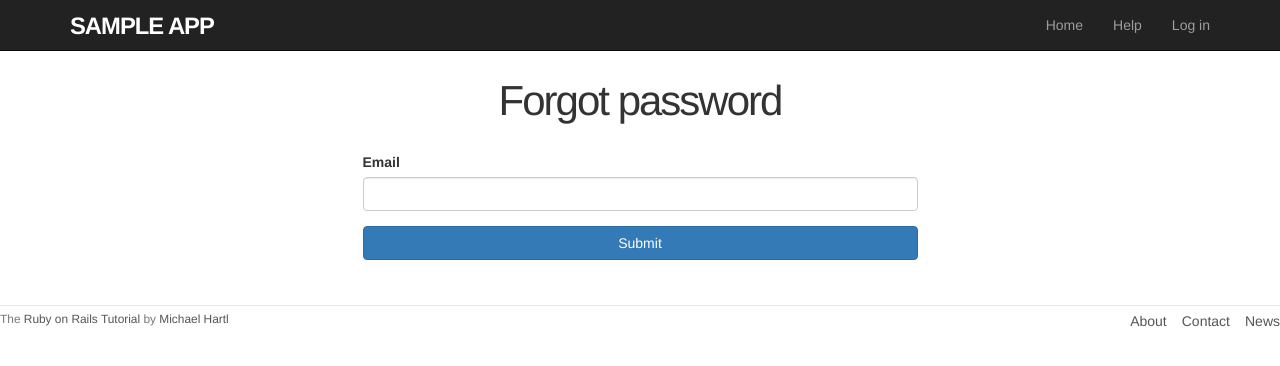
After one commit to kalpeshDocFox/SampleApp, a Rails app: page /password_resets/new in a window 1280 px wide. The commit adds this page. Shown: the top 366 px of the page. Run offline with Rails 7, Linux system fonts and the light colour scheme; style sheets or scripts are compiled from the project's sources; some libraries are stand-ins or nearby versions.

Commit message:
Add password reset

```diff
--- /dev/null
+++ b/app/assets/stylesheets/password_resets.scss
@@ -0,0 +1,3 @@
+// Place all the styles related to the PasswordResets controller here.
+// They will automatically be included in application.css.
+// You can use Sass (SCSS) here: https://sass-lang.com/
--- /dev/null
+++ b/app/controllers/password_resets_controller.rb
@@ -0,0 +1,64 @@
+class PasswordResetsController < ApplicationController
+  before_action :get_user, only: [:edit, :update]
+  before_action :valid_user, only: [:edit, :update]
+  before_action :check_expiration, only: [:edit, :update] # Case (1)
+
+  def new
+  end
+  def create
+    @user = User.find_by(email: params[:password_reset][:email].downcase)
+    if @user
+    @user.create_reset_digest
+    @user.send_password_reset_email
+    flash[:info] = "Email sent with password reset instructions"
+    redirect_to root_url
+    else
+    flash.now[:danger] = "Email address not found"
+    render 'new'
+    end
+  end
+
+  def edit
+  end
+  def update
+    if params[:user][:password].empty?
+      @user.errors.add(:password, "can't be empty")
+      render 'edit'
+    elsif @user.update(user_params)
+      reset_session
+      log_in @user
+      @user.update_attribute(:reset_digest, nil)
+      flash[:success] = "Password has been reset."
+      redirect_to @user
+    else
+      render 'edit'
+    end
+  end
+
+
+  private
+
+    def user_params
+      params.require(:user).permit(:password, :password_confirmation)
+    end
+
+    # Before filters
+
+    def get_user
+    @user = User.find_by(email: params[:email])
+    end
+    # Confirms a valid user.
+    def valid_user
+      unless (@user && @user.activated? && @user.authenticated?(:reset, params[:id]))
+      redirect_to root_url
+      end
+    end
+
+    # Checks expiration of reset token.
+    def check_expiration
+      if @user.password_reset_expired?
+      flash[:danger] = "Password reset has expired."
+      redirect_to new_password_reset_url
+      end
+    end
+end
--- a/app/controllers/users_controller.rb
+++ b/app/controllers/users_controller.rb
@@ -9,7 +9,7 @@ class UsersController < ApplicationController
 
   def show
     @user = User.find(params[:id])
-    redirect_to root_url and return unless false
+    redirect_to root_url and return unless @user.activated
   end
 
   def new
--- /dev/null
+++ b/app/helpers/password_resets_helper.rb
@@ -0,0 +1,2 @@
+module PasswordResetsHelper
+end
--- /dev/null
+++ b/app/views/password_resets/new.html.erb
@@ -0,0 +1,10 @@
+<% provide(:title, "Forgot password") %>
+<h1>Forgot password</h1>
+<div class="row">
+    <div class="col-md-6 col-md-offset-3">
+        <%= form_with(url: password_resets_path, scope: :password_reset, local: true) do |f| %>
+        <%= f.label :email %>
+        <%= f.email_field :email, class: 'form-control' %>
+        <%= f.submit "Submit", class: "btn btn-primary" %> <% end %>
+  </div>
+</div>
--- a/app/views/sessions/new.html.erb
+++ b/app/views/sessions/new.html.erb
@@ -7,6 +7,7 @@
       <%= f.email_field :email, class: 'form-control' %>
       <%= f.label :password %>
       <%= f.password_field :password, class: 'form-control' %>
+      <%= link_to "(forgot password)", new_password_reset_path %>
       <%= f.label :remember_me, class: "checkbox inline" do %> <%= f.check_box :remember_me %>
         <span>Remember me on this computer</span>
       <% end %>
--- a/config/routes.rb
+++ b/config/routes.rb
@@ -1,4 +1,6 @@
 Rails.application.routes.draw do
+  get 'password_resets/new'
+  get 'password_resets/edit'
   get 'sessions/new'
   get 'users/new'
   root 'static_pages#home'
@@ -11,5 +13,6 @@ Rails.application.routes.draw do
   delete '/logout',  to: 'sessions#destroy'
   resources :users
   resources :account_activations, only: [:edit]
+  resources :password_resets, only: [:new, :create, :edit, :update]
   # For details on the DSL available within this file, see https://guides.rubyonrails.org/routing.html
 end
```
Also changed, not shown: app/mailers/user_mailer.rb (+3 -5 lines), app/models/user.rb (+18 -1 lines), app/views/password_resets/edit.html.erb (added, +19 -0 lines), app/views/user_mailer/password_reset.html.erb (+5 -3 lines), test/integration/password_resets_test.rb (added, +69 -0 lines), test/mailers/previews/user_mailer_preview.rb (+8 -3 lines), test/mailers/user_mailer_test.rb (+6 -3 lines), db/development.sqlite3, db/schema.rb, db/test.sqlite3.
